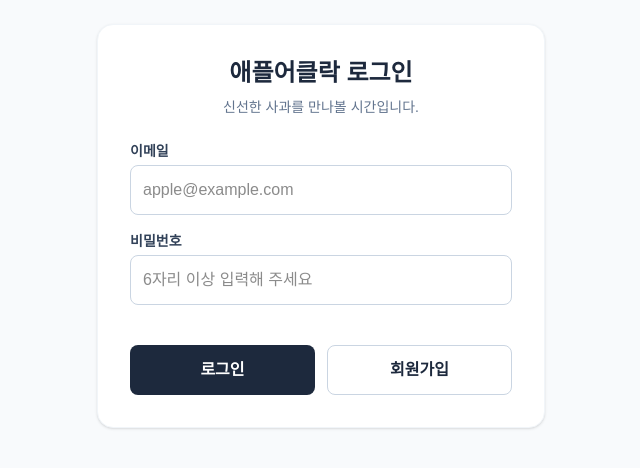
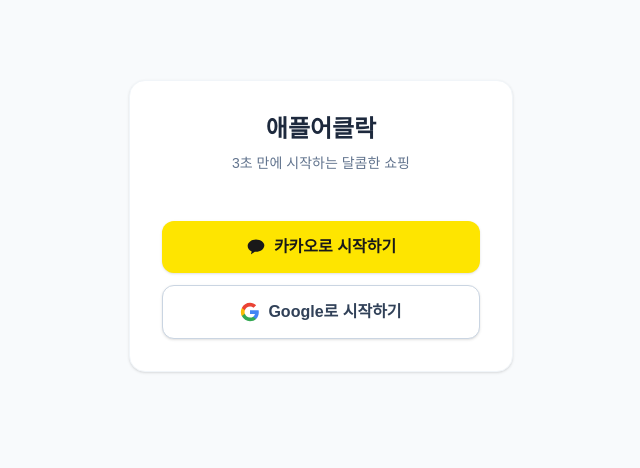
Before and after one commit to smartlifezkzlzm/appleoclock, a Next.js app: page /login in a window 1280 px wide. Shown: the part 174-642 px from the top of the page, without its empty margins (319-959 px from the left). Built offline with nearby package versions, Linux system fonts and the light colour scheme; no server answers.

Commit message:
소셜 로그인 UI로 개편

```diff
--- a/app/login/page.tsx
+++ b/app/login/page.tsx
@@ -5,88 +5,72 @@
 import { supabase } from '../../utils/supabase';
 
 export default function Login() {
-  const [email, setEmail] = useState('');
-  const [password, setPassword] = useState('');
   const [loading, setLoading] = useState(false);
 
-  // 이메일로 가입하기 로직
-  const handleSignUp = async () => {
+  // 구글 로그인 실행 함수
+  const handleGoogleLogin = async () => {
     setLoading(true);
-    const { data, error } = await supabase.auth.signUp({
-      email,
-      password,
+    const { error } = await supabase.auth.signInWithOAuth({
+      provider: 'google',
+      options: {
+        redirectTo: `${window.location.origin}/`, // 로그인 성공 시 메인으로 이동
+      }
     });
-    setLoading(false);
-
     if (error) {
-      alert(`가입 실패: ${error.message}`);
-    } else {
-      alert('가입 성공! 가입하신 이메일의 메일함을 확인해서 인증 링크를 눌러주세요.');
+      alert(`구글 로그인 에러: ${error.message}`);
+      setLoading(false);
     }
   };
 
-  // 이메일로 로그인하기 로직
-  const handleSignIn = async () => {
+  // 카카오 로그인 실행 함수
+  const handleKakaoLogin = async () => {
     setLoading(true);
-    const { data, error } = await supabase.auth.signInWithPassword({
-      email,
-      password,
+    const { error } = await supabase.auth.signInWithOAuth({
+      provider: 'kakao',
+      options: {
+        redirectTo: `${window.location.origin}/`,
+      }
     });
-    setLoading(false);
-
     if (error) {
-      alert(`로그인 실패: ${error.message}`);
-    } else {
-      alert('환영합니다!');
-      window.location.href = '/';
+      alert(`카카오 로그인 에러: ${error.message}`);
+      setLoading(false);
     }
   };
 
   return (
     <div className="min-h-screen bg-slate-50 flex items-center justify-center p-4">
-      <div className="bg-white max-w-md w-full rounded-2xl shadow-sm border border-slate-100 p-8 space-y-6">
+      <div className="bg-white max-w-sm w-full rounded-2xl shadow-sm border border-slate-100 p-8 space-y-8">
         <div className="text-center">
-          <h1 className="text-2xl font-extrabold text-slate-800">애플어클락 로그인</h1>
-          <p className="text-slate-500 mt-2 text-sm">신선한 사과를 만나볼 시간입니다.</p>
+          <h1 className="text-2xl font-extrabold text-slate-800">애플어클락</h1>
+          <p className="text-slate-500 mt-2 text-sm font-medium">3초 만에 시작하는 달콤한 쇼핑</p>
         </div>
 
-        <div className="space-y-4">
-          <div>
-            <label className="text-sm font-semibold text-slate-700 block mb-1">이메일</label>
-            <input
-              type="email"
-              value={email}
-              onChange={(e) => setEmail(e.target.value)}
-              className="w-full border border-slate-300 p-3 rounded-lg focus:outline-none focus:border-red-500 transition"
-              placeholder="apple@example.com"
-            />
-          </div>
-          <div>
-            <label className="text-sm font-semibold text-slate-700 block mb-1">비밀번호</label>
-            <input
-              type="password"
-              value={password}
-              onChange={(e) => setPassword(e.target.value)}
-              className="w-full border border-slate-300 p-3 rounded-lg focus:outline-none focus:border-red-500 transition"
-              placeholder="6자리 이상 입력해 주세요"
-            />
-          </div>
-        </div>
+        <div className="space-y-3 pt-4">
+          {/* 카카오 로그인 버튼 (카카오 공식 색상 #FEE500) */}
+          <button
+            onClick={handleKakaoLogin}
+            disabled={loading}
+            className="w-full bg-[#FEE500] text-[#191919] font-bold py-3.5 rounded-xl hover:bg-[#F4DC00] transition flex items-center justify-center gap-2 shadow-sm"
+          >
+            <svg viewBox="0 0 24 24" fill="#191919" className="w-5 h-5">
+              <path d="M12 3c-5.523 0-10 3.528-10 7.88 0 2.82 1.916 5.289 4.823 6.643-.223.805-.808 2.923-.836 3.037-.035.143.053.14.113.101.078-.052 3.197-2.148 4.475-3.036.463.064.938.095 1.425.095 5.523 0 10-3.528 10-7.88C22 6.528 17.523 3 12 3z"/>
+            </svg>
+            카카오로 시작하기
+          </button>
 
-        <div className="flex gap-3 pt-4">
+          {/* 구글 로그인 버튼 */}
           <button
-            onClick={handleSignIn}
+            onClick={handleGoogleLogin}
             disabled={loading}
-            className="w-1/2 bg-slate-800 text-white font-bold py-3 rounded-lg hover:bg-slate-700 transition"
+            className="w-full bg-white text-slate-700 border border-slate-300 font-bold py-3.5 rounded-xl hover:bg-slate-50 transition flex items-center justify-center gap-2 shadow-sm"
           >
-            {loading ? '처리 중...' : '로그인'}
-          </button>
-          <button
-            onClick={handleSignUp}
-            disabled={loading}
-            className="w-1/2 bg-white text-slate-800 border border-slate-300 font-bold py-3 rounded-lg hover:bg-slate-50 transition"
-          >
-            {loading ? '처리 중...' : '회원가입'}
+            <svg viewBox="0 0 24 24" className="w-5 h-5" xmlns="http://www.w3.org/2000/svg">
+              <path d="M22.56 12.25c0-.78-.07-1.53-.2-2.25H12v4.26h5.92c-.26 1.37-1.04 2.53-2.21 3.31v2.77h3.57c2.08-1.92 3.28-4.74 3.28-8.09z" fill="#4285F4"/>
+              <path d="M12 23c2.97 0 5.46-.98 7.28-2.66l-3.57-2.77c-.98.66-2.23 1.06-3.71 1.06-2.86 0-5.29-1.93-6.16-4.53H2.18v2.84C3.99 20.53 7.7 23 12 23z" fill="#34A853"/>
+              <path d="M5.84 14.09c-.22-.66-.35-1.36-.35-2.09s.13-1.43.35-2.09V7.07H2.18C1.43 8.55 1 10.22 1 12s.43 3.45 1.18 4.93l2.85-2.22.81-.62z" fill="#FBBC05"/>
+              <path d="M12 5.38c1.62 0 3.06.56 4.21 1.64l3.15-3.15C17.45 2.09 14.97 1 12 1 7.7 1 3.99 3.47 2.18 7.07l3.66 2.84c.87-2.6 3.3-4.53 6.16-4.53z" fill="#EA4335"/>
+            </svg>
+            Google로 시작하기
           </button>
         </div>
       </div>
```
